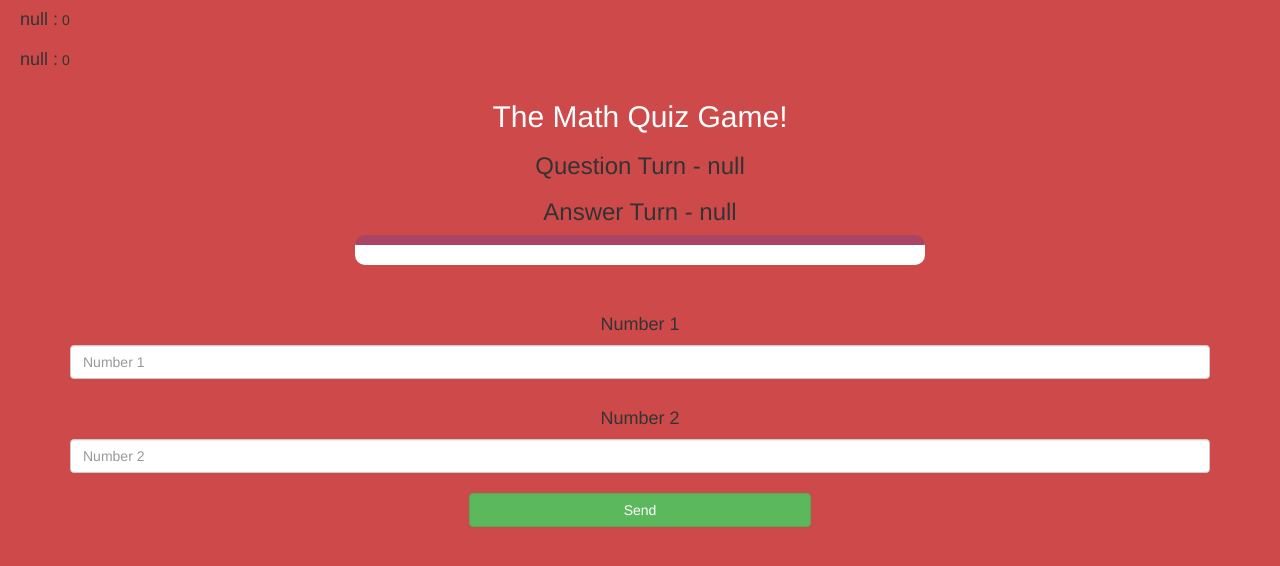
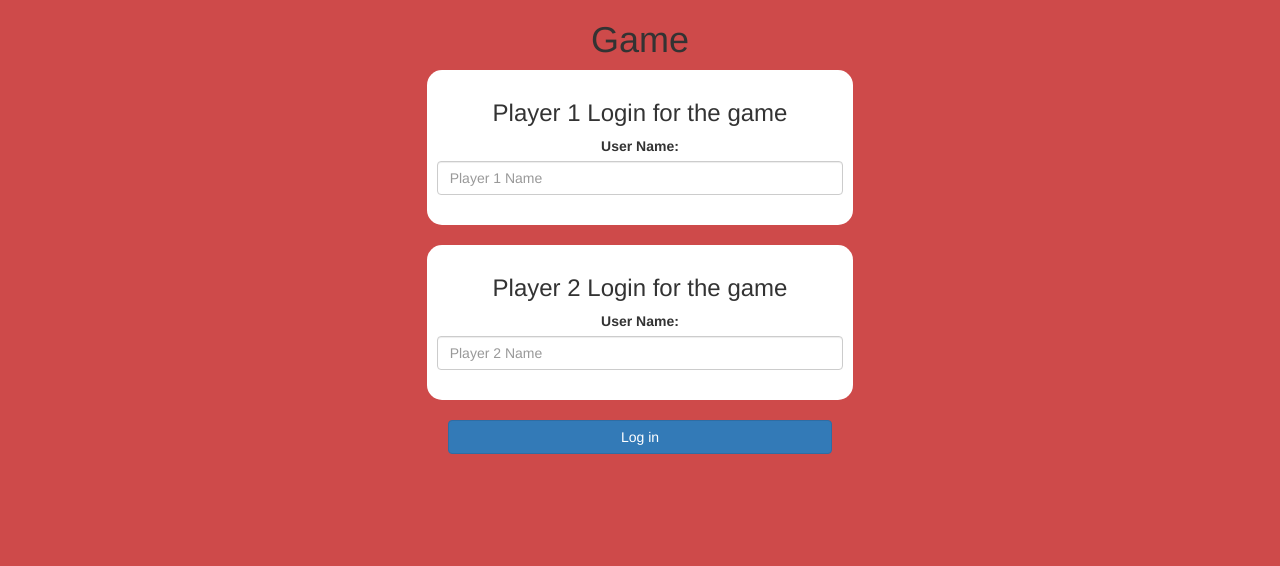
Before and after one commit to Saad020213/Math-Quiz-Game, a plain HTML site: page index.html in a window 1280 px wide. Drawn offline with nearby package versions, Linux system fonts and the light colour scheme.

Commit message:
Add files via upload

```diff
--- a/game_login.js
+++ b/game_login.js
@@ -6,5 +6,5 @@ function addUser() {
     localStorage.setItem("player1_name", player1_name);
 	  localStorage.setItem("player2_name", player2_name);
 
-    window.location = "index.html";
+    window.location = "game_page.html";
 }
--- a/index.html
+++ b/index.html
@@ -1,38 +1,38 @@
 <!DOCTYPE html>
 <html>
 <head>
-	<title>	The Math Quiz</title>
+	<title>The Math Quiz Game!</title>
 
 <meta name="viewport" content="width=device-width, initial-scale=1">
 <link rel="stylesheet" href="https://maxcdn.bootstrapcdn.com/bootstrap/3.4.0/css/bootstrap.min.css">
 <script src="https://ajax.googleapis.com/ajax/libs/jquery/3.4.1/jquery.min.js"></script>
 <script src="https://maxcdn.bootstrapcdn.com/bootstrap/3.4.0/js/bootstrap.min.js"></script>
+
 <link rel="stylesheet" type="text/css" href="game.css">
+
+<script src="game_login.js"></script>
 </head>
 <body>
 
-<h4 id="player1_name"></h4> <span id="player1_score"></span>
+<center>
+	<h1>Game</h1>
+
+	<div class="col-lg-4 col-sm-8 col-xs-11 login_div1">
+		<h3 >Player 1 Login for the game</h3>
+		<label >User Name:</label>
+		 <input type="text" id="player1_name_input" class="form-control" placeholder="Player 1 Name">
+		 <br>
+	</div>
 <br>
-<h4 id="player2_name"></h4> <span id="player2_score"></span>
+	<div class="col-lg-4 col-sm-8 col-xs-11 login_div2">
+		<h3 >Player 2 Login for the game</h3>
+		  <label >User Name:</label>
+		 <input type="text" id="player2_name_input" class="form-control" placeholder="Player 2 Name">
+		<br>
+	</div>
+	<br>
+		<button style="width:30%" class="btn btn-primary" onclick="addUser()">Log in</button>
+</center>
 
-<div class="container">
-	<center>
-		<h2 style="color: white;">The Math Quiz Game!</h2>
-		<h3 id="player_question"></h3>
-		<h3 id="player_answer"></h3>
-		<div id="output" class="col-lg-6"> </div>
-		<br>
-		<br>
-		<h4>Number 1</h4>
-		<input type="text" id="number1" class="form-control" placeholder="Number 1">
-		<br>
-		<h4>Number 2</h4>
-		<input type="text" id="number2" class="form-control" placeholder="Number 2">
-		<br>
-		<button onclick="send()" class="btn btn-success" style="width: 30%;">Send</button>
-	</center>
-</div>
-
-<script src="game_page.js"></script>
 </body>
 </html>
```
Also changed, not shown: game_page.html (added, +38 -0 lines).
